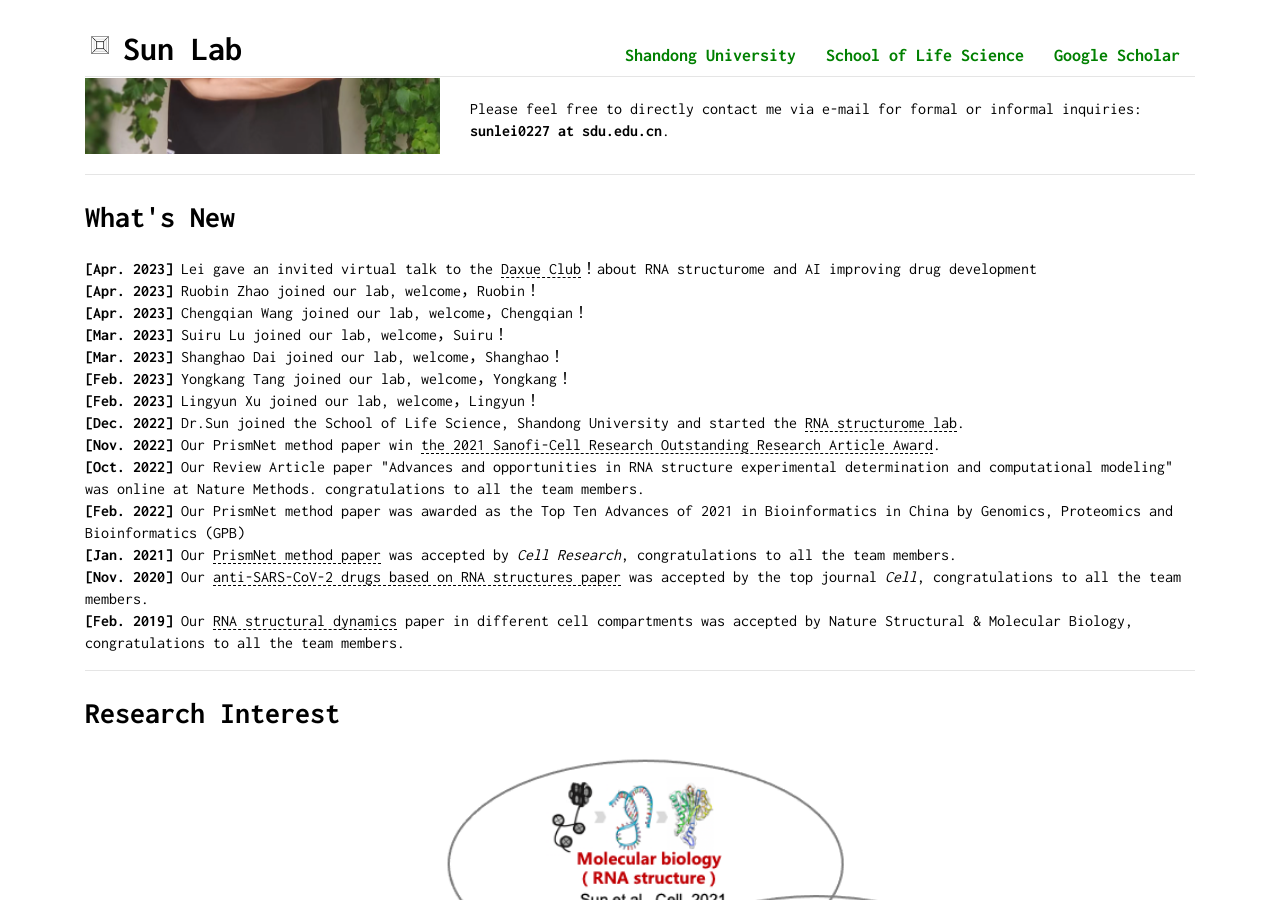
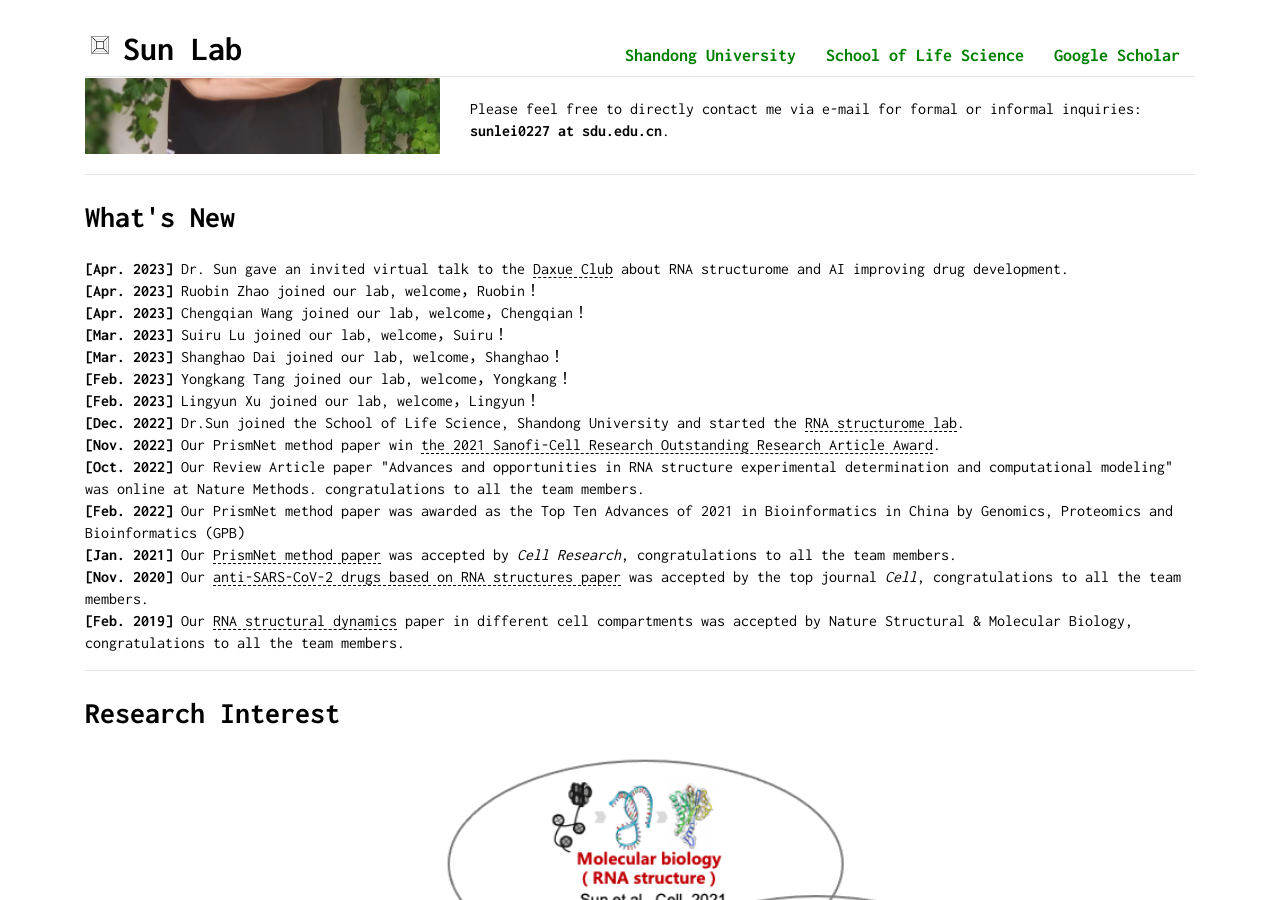
Before and after one commit to sunlei0227/sunlei0227.github.io, a Jekyll site: the page index.html, which Jekyll copies as it is, in a window 1280 px wide and 900 px high, scrolled down 384 px. Built offline with Jekyll 4.4.1, drawn with Linux system fonts in a browser that asks for light colours; comment, search, counter and statistics services are not loaded.

Commit message:
Update index.html

```diff
--- a/index.html
+++ b/index.html
@@ -183,7 +183,7 @@
             <h2>What's New</h2>
 
             <p>
-                <strong>[Apr. 2023]</strong> Lei gave an invited virtual talk to the <a href="https://mp.weixin.qq.com/s/tX_2aNVmwmFmZrc8jWxLDg" target="_blank">Daxue Club</a>！about RNA structurome and AI improving drug development<br />
+                <strong>[Apr. 2023]</strong> Dr. Sun gave an invited virtual talk to the <a href="https://mp.weixin.qq.com/s/tX_2aNVmwmFmZrc8jWxLDg" target="_blank">Daxue Club</a> about RNA structurome and AI improving drug development.<br />
                 <strong>[Apr. 2023]</strong> Ruobin Zhao joined our lab, welcome，Ruobin！<br />
                 <strong>[Apr. 2023]</strong> Chengqian Wang joined our lab, welcome，Chengqian！<br />
                 <strong>[Mar. 2023]</strong> Suiru Lu joined our lab, welcome，Suiru！<br />
```
